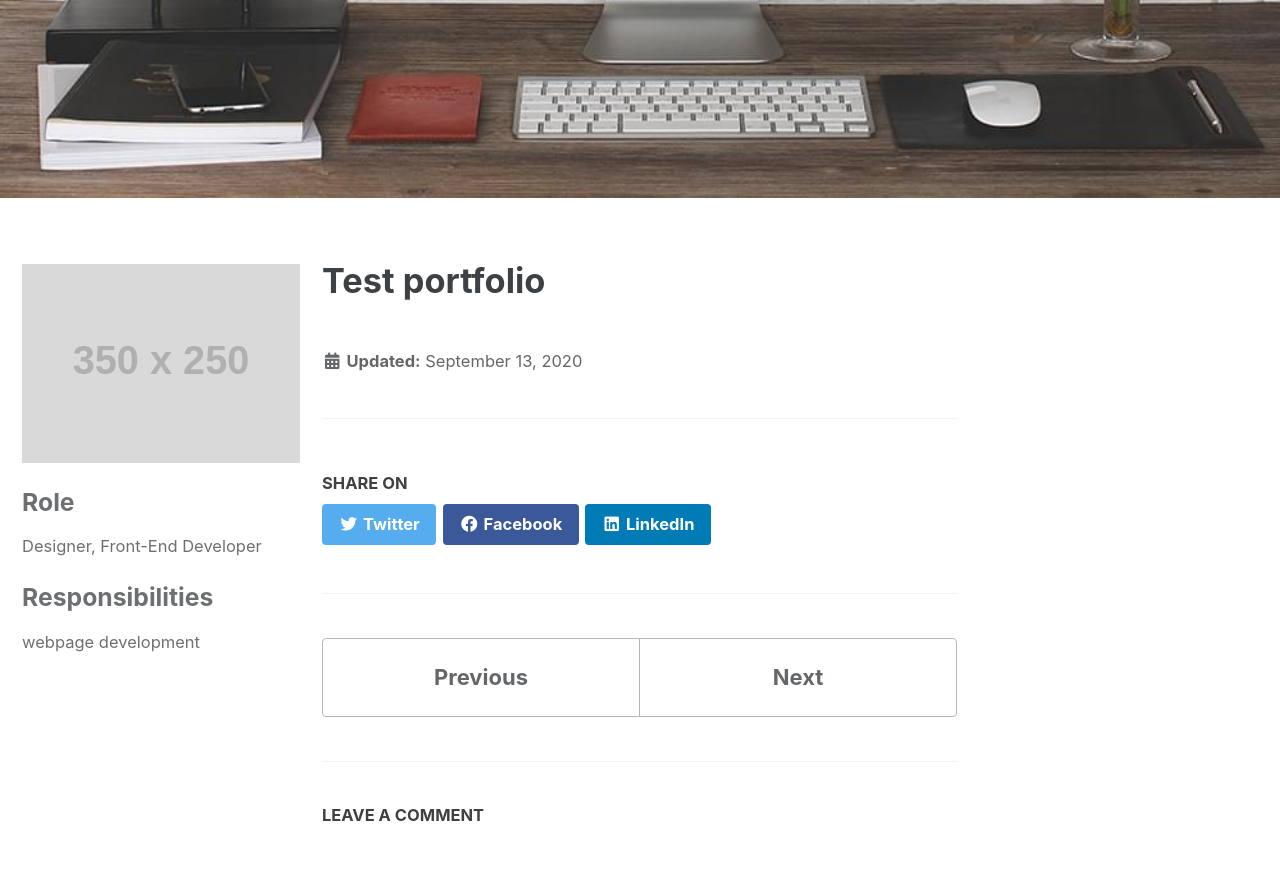
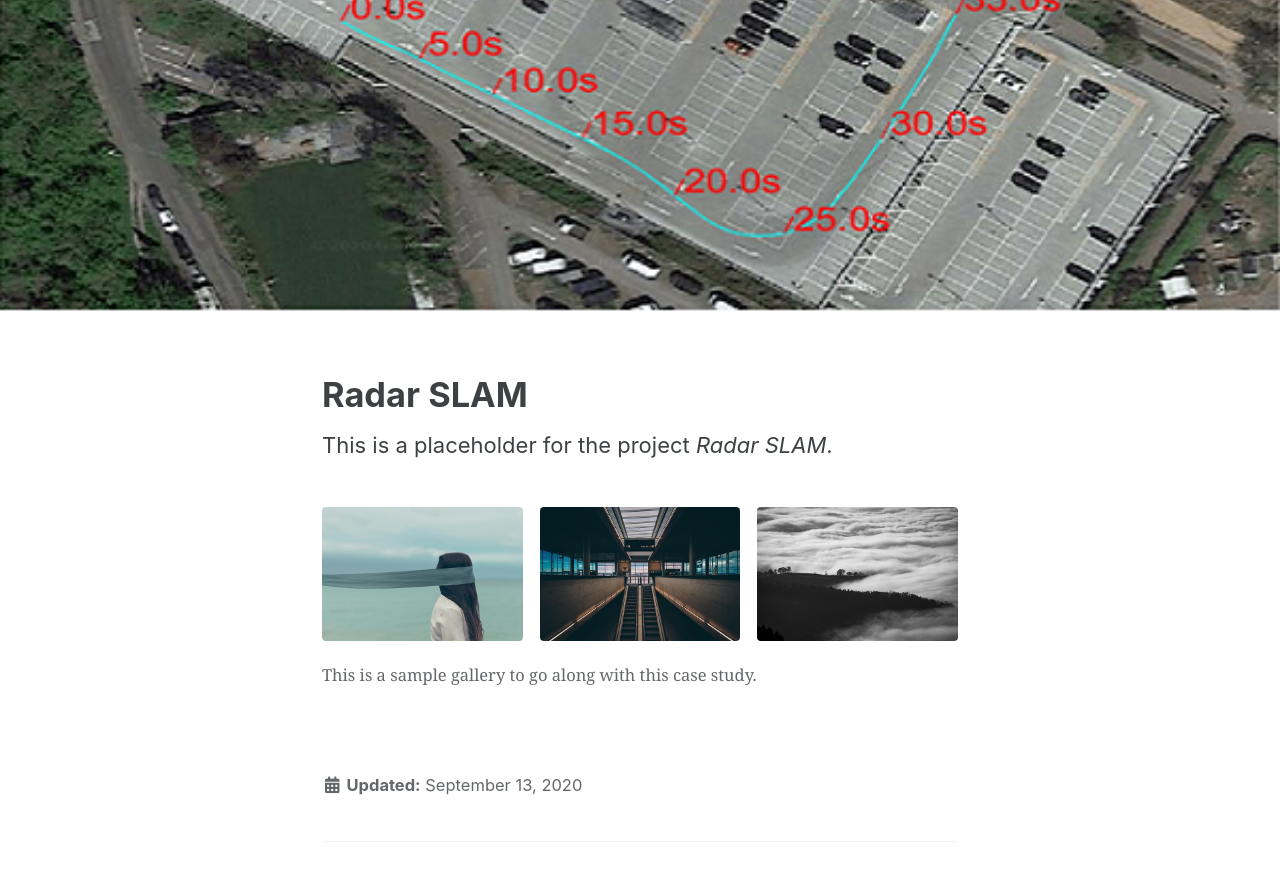
Before and after one commit to wangyi111/wangyi111.github.io, a Jekyll site: the page built from _portfolio/radar_slam.md, in a window 1280 px wide and 900 px high, scrolled down 640 px. Shown: the top 881 px of the window. Built offline with Jekyll 4.4.1, drawn with Linux system fonts in a browser that asks for light colours; cached includes are drawn as plain includes; comment, search, counter and statistics services are not loaded.

Commit message:
update portfolios

```diff
--- a/_portfolio/radar_slam.md
+++ b/_portfolio/radar_slam.md
@@ -1,16 +1,9 @@
 ---
-title: "Test portfolio"
-excerpt: "Foo Bar design system including logo mark, website design, and branding applications."
+title: "Radar SLAM"
+excerpt: "Realtime localization and mapping based on radar point clouds."
 header:
-  image: /assets/images/foo-bar-identity.jpg
-  teaser: /assets/images/foo-bar-identity-th.jpg
-sidebar:
-  - title: "Role"
-    image: http://placehold.it/350x250
-    image_alt: "logo"
-    text: "Designer, Front-End Developer"
-  - title: "Responsibilities"
-    text: "webpage development"
+  image: /assets/images/portfolio/RadarSLAM/parkinglot.png
+  teaser: /assets/images/portfolio/RadarSLAM/parkinglot.png
 gallery:
   - url: /assets/images/unsplash-gallery-image-1.jpg
     image_path: assets/images/unsplash-gallery-image-1-th.jpg
@@ -22,3 +15,7 @@ gallery:
     image_path: assets/images/unsplash-gallery-image-3-th.jpg
     alt: "placeholder image 3"
 ---
+
+This is a placeholder for the project *Radar SLAM*.
+
+{% include gallery caption="This is a sample gallery to go along with this case study." %}
```
Also changed, not shown: _portfolio/building_extraction.md (+1 -1 lines), _portfolio/integrated_fieldwork.md (+5 -3 lines), _portfolio/statue_model.md (+5 -3 lines), assets/images/portfolio/3Dstatue/printed_model-th.jpg (added), assets/images/portfolio/3Dstatue/printed_model.jpg (added), assets/images/portfolio/3Dstatue/statue-logo.jpg (added), assets/images/portfolio/Integrated_Fieldwork/dsm.png (added), assets/images/portfolio/Integrated_Fieldwork/field.png (added), assets/images/portfolio/RadarSLAM/parkinglot.png (added), 1 other file.
